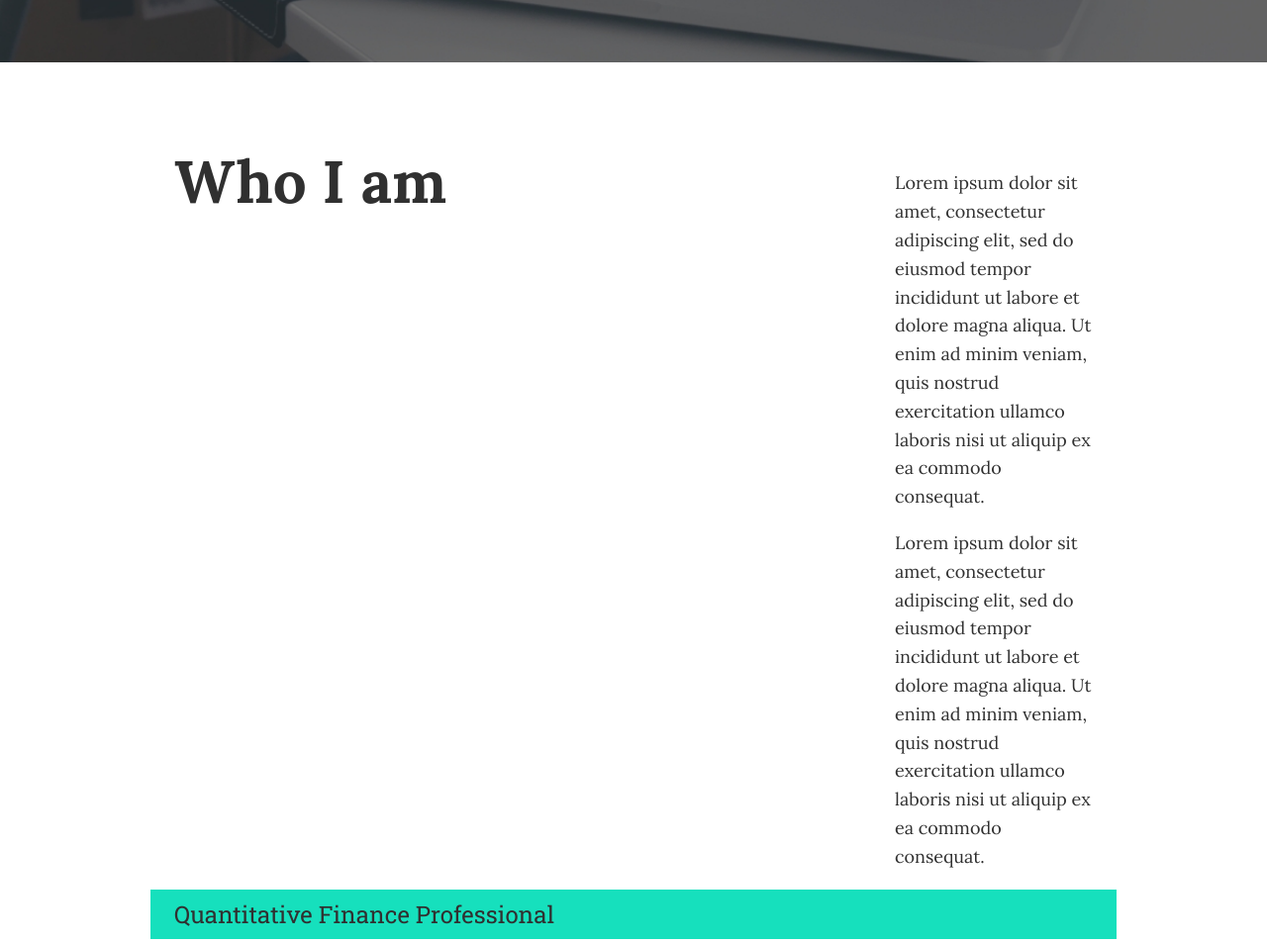
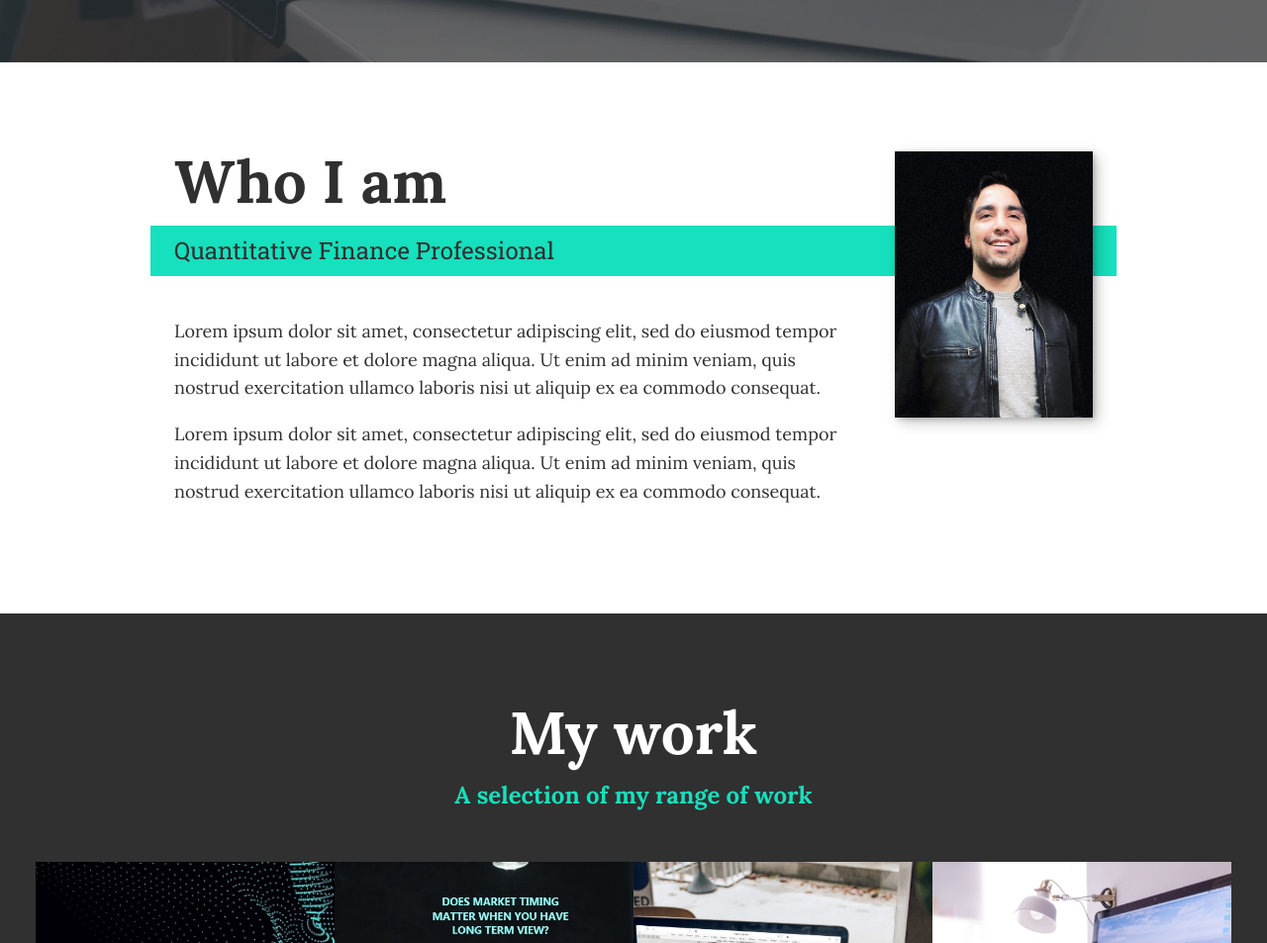
Before and after one commit to mehranlp/Portfolio, a plain HTML site: page index.html in a window 1280 px wide. Shown: the part 1123-2076 px from the top of the page at 99% size. Drawn offline with nearby package versions, Linux system fonts and the light colour scheme.

Commit message:
Update index.html

```diff
--- a/index.html
+++ b/index.html
@@ -74,6 +74,7 @@
                <p>Lorem ipsum dolor sit amet, consectetur adipiscing elit, sed do eiusmod tempor incididunt ut labore et dolore magna aliqua. Ut enim ad minim veniam, quis nostrud exercitation ullamco laboris nisi ut aliquip ex ea commodo consequat.</p>
                <p>Lorem ipsum dolor sit amet, consectetur adipiscing elit, sed do eiusmod tempor incididunt ut labore et dolore magna aliqua. Ut enim ad minim veniam, quis nostrud exercitation ullamco laboris nisi ut aliquip ex ea commodo consequat.</p>
            </div>
+           <img src="img/mehran02.jpg" alt="Mehran Pic2" class="about-me__img">
         </section>
 
         <!-- My Work -->
```
